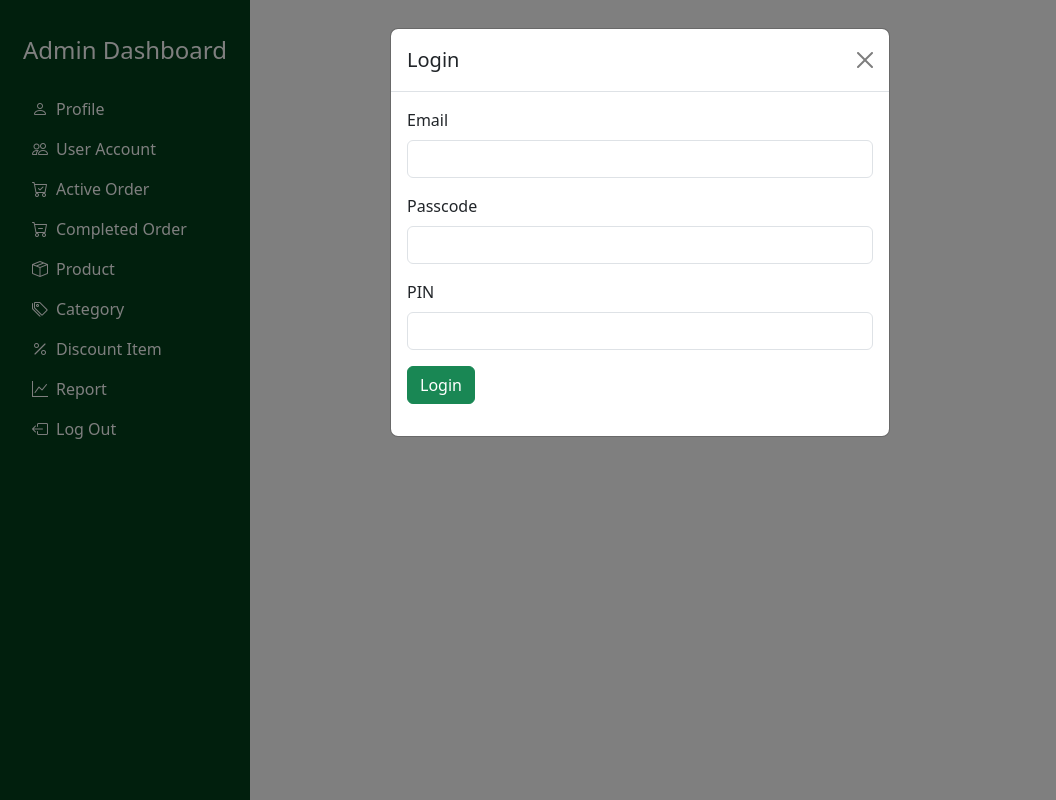
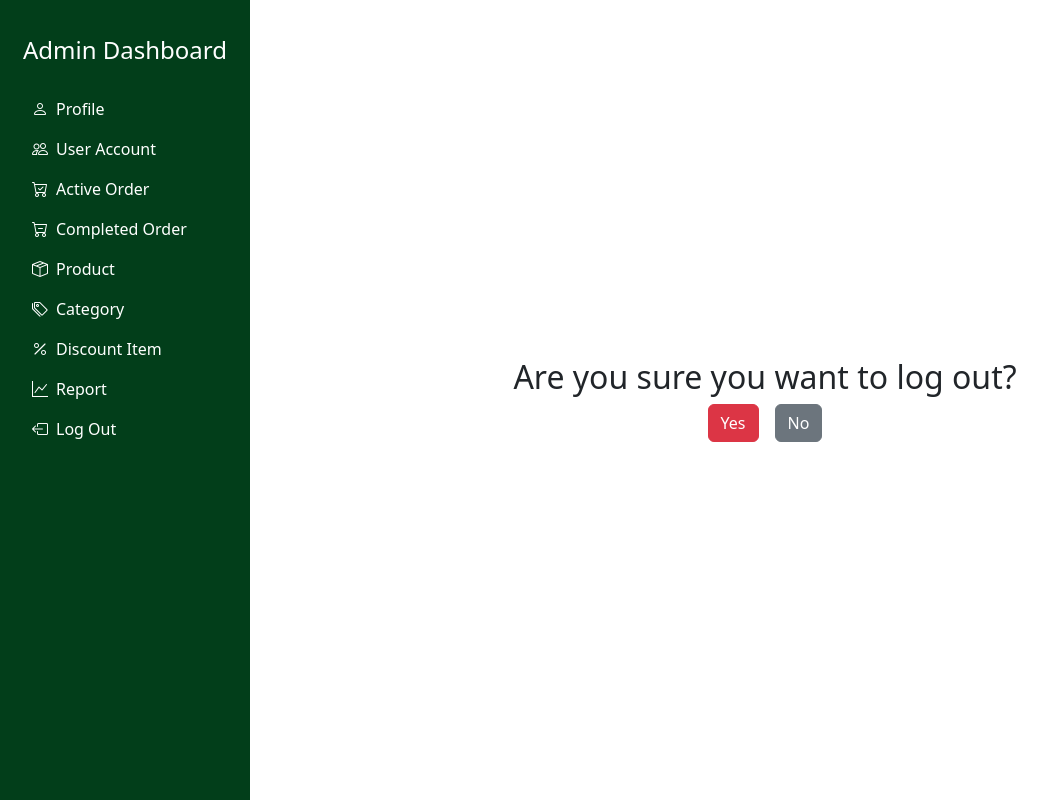
Before and after one commit to LinKhantAkaAisai/Hyde-Couture_Ecommerce, a PHP site: page /log_out.php in a window 1280 px wide. Shown: the whole page, without its empty margins (0-1056 px from the left). Run offline with PHP 8.4, Linux system fonts and the light colour scheme.

Commit message:
Add files via upload

```diff
--- a/logInCheck.php
+++ b/logInCheck.php
@@ -1,7 +1,13 @@
 <?php
-    $accountID = isset($_GET['accountID']) ? intval($_GET['accountID']) : 0;
-    $login = isset($_GET['login']) ? $_GET['login'] : false;
-    if (is_null($accountID) || $accountID <= 0) {
-        include './log_in_modal.php';
-    }
+
+if (session_status() === PHP_SESSION_NONE) {
+    session_start();
+}
+
+$accountID = $_SESSION['accountID'] ?? 0;  // Get from session, default 0
+$login = $_SESSION['login'] ?? false;  // Get from session, default false
+
+if (is_null($accountID) || $accountID <= 0) {
+    include './log_in_modal.php';
+}
 ?>
--- a/log_out.php
+++ b/log_out.php
@@ -1,24 +1,39 @@
 <?php
-    include './layout/login_error_message.php';
-    $currentPage = "log_out.php";
-    include './logInCheck.php';
+if (session_status() === PHP_SESSION_NONE) {
+    session_start();
+}
+
+// Handle form submission
+if ($_SERVER['REQUEST_METHOD'] === 'POST') {
+    if (isset($_POST['confirm']) && $_POST['confirm'] === 'yes') {
+        session_destroy();  // Destroy all session data
+        header("Location: profile.php");  // Redirect after logout
+        exit();
+    } else {
+        // If no, redirect back to profile or previous page
+        header("Location: profile.php");
+        exit();
+    }
+}
 ?>
+
 <!DOCTYPE html>
 <html lang="en">
 <head>
     <meta charset="UTF-8">
     <meta name="viewport" content="width=device-width, initial-scale=1.0">
-    <title>Log out</title>
+    <title>Logout Confirmation</title>
     <?php include "./layout/header.php"; ?>
 </head>
 <body>
-    <?php
-        include "nav.php";
-        if($login == true) {
-            echo "<div class='main-content'>";
-            echo "<h1>Log Out</h1>";
-            echo "</div>";
-            }
-    ?>
+    <?php include "nav.php"; ?>
+
+    <div class="main-content d-flex justify-content-center align-items-center flex-column vh-100">
+        <h2>Are you sure you want to log out?</h2>
+        <form method="POST" action="log_out.php" class="d-flex gap-3">
+            <button type="submit" name="confirm" value="yes" class="btn btn-danger">Yes</button>
+            <button type="submit" name="confirm" value="no" class="btn btn-secondary">No</button>
+        </form>
+    </div>
 </body>
 </html>
--- a/login_error_message.php
+++ b/login_error_message.php
@@ -1,12 +1,13 @@
 <?php
 
-session_start();
+if (session_status() === PHP_SESSION_NONE) {
+    session_start();
+}
 
 if (isset($_SESSION['show_alert']) && isset($_SESSION['alert'])) {
     $msg = addslashes($_SESSION['alert']);
     echo "<script>alert('$msg');</script>";
-    ($_SESSION['alert']);
+    unset($_SESSION['alert']);  // Fixed typo: was ($_SESSION['alert']); should be unset
     unset($_SESSION['show_alert']);
 }
-
 ?>
--- a/nav.php
+++ b/nav.php
@@ -1,32 +1,39 @@
+<?php
+
+if (session_status() === PHP_SESSION_NONE) {
+    session_start();
+}
+
+?>
 <div class="sidebar p-3 text-white" style="width: 250px; height: 100vh; position: fixed; top: 0; left: 0; background-color:rgb(2, 62, 26); overflow-x: hidden; z-index: 1;">
     <h4 class="text-center mb-4 title"> Admin Dashboard</h4>
     <ul class="nav flex-column">
         <li class="nav-item">
-            <a class="nav-link text-white" href="profile.php?accountID=<?php echo $accountID ?>&login=<?php echo $login; ?>" ><i class="bi bi-person me-2"></i>Profile</a>
+            <a class="nav-link text-white" href="profile.php"><i class="bi bi-person me-2"></i>Profile</a>
         </li>
         <li class="nav-item">
-            <a class="nav-link text-white" href="users.php?accountID=<?php echo $accountID ?> &login=<?php echo $login; ?>"><i class="bi bi-people me-2"></i>User Account</a>
+            <a class="nav-link text-white" href="users.php"><i class="bi bi-people me-2"></i>User Account</a>
         </li>
         <li class="nav-item">
-            <a class="nav-link text-white" href="active_order.php?accountID=<?php echo $accountID ?> &login=<?php echo $login; ?>"><i class="bi bi-cart-check me-2"></i>Active Order</a>
+            <a class="nav-link text-white" href="active_order.php"><i class="bi bi-cart-check me-2"></i>Active Order</a>
         </li>
         <li class="nav-item">
-            <a class="nav-link text-white" href="completed_order.php?accountID=<?php echo $accountID ?> &login=<?php echo $login; ?>"><i class="bi bi-cart-dash me-2"></i>Completed Order</a>
+            <a class="nav-link text-white" href="completed_order.php"><i class="bi bi-cart-dash me-2"></i>Completed Order</a>
         </li>
         <li class="nav-item">
-            <a class="nav-link text-white" href="product.php?accountID=<?php echo $accountID ?> &login=<?php echo $login; ?>"><i class="bi bi-box-seam me-2"></i>Product</a>
+            <a class="nav-link text-white" href="product.php"><i class="bi bi-box-seam me-2"></i>Product</a>
         </li>
         <li class="nav-item">
-            <a class="nav-link text-white" href="category.php?accountID=<?php echo $accountID ?> &login=<?php echo $login; ?>"><i class="bi bi-tags me-2"></i>Category</a>
+            <a class="nav-link text-white" href="category.php"><i class="bi bi-tags me-2"></i>Category</a>
         </li>
         <li class="nav-item">
-            <a class="nav-link text-white" href="discount.php?accountID=<?php echo $accountID ?> &login=<?php echo $login; ?>"><i class="bi bi-percent me-2"></i>Discount Item</a>
+            <a class="nav-link text-white" href="discount.php"><i class="bi bi-percent me-2"></i>Discount Item</a>
         </li>
         <li class="nav-item">
-            <a class="nav-link text-white" href="report.php?accountID=<?php echo $accountID ?> &login=<?php echo $login; ?>"><i class="bi bi-graph-up me-2"></i>Report</a>
+            <a class="nav-link text-white" href="report.php"><i class="bi bi-graph-up me-2"></i>Report</a>
         </li>
         <li class="nav-item mt-auto">
-            <a class="nav-link text-white" href="log_out.php?accountID=<?php echo $accountID ?> &login=<?php echo $login; ?>"><i class="bi bi-box-arrow-left me-2"></i>Log Out</a>
+            <a class="nav-link text-white" href="log_out.php"><i class="bi bi-box-arrow-left me-2"></i>Log Out</a>
         </li>
     </ul>
 </div>
```
Also changed, not shown: active_order.php (+13 -7 lines), category.php (+12 -6 lines), completed_order.php (+13 -7 lines), discount.php (+13 -7 lines), log_in_process.php (+8 -3 lines), product.php (+9 -3 lines), profile.php (+12 -6 lines), report.php (+8 -2 lines), users.php (+14 -8 lines).
